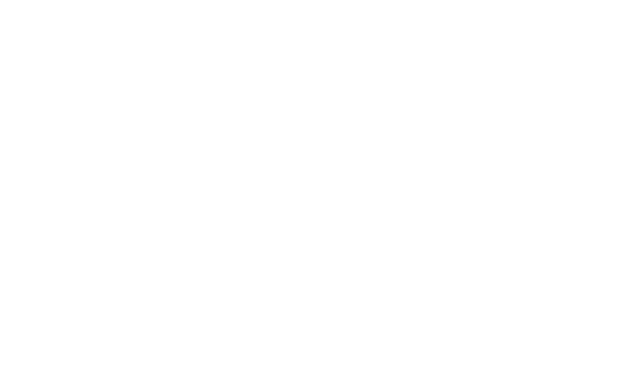
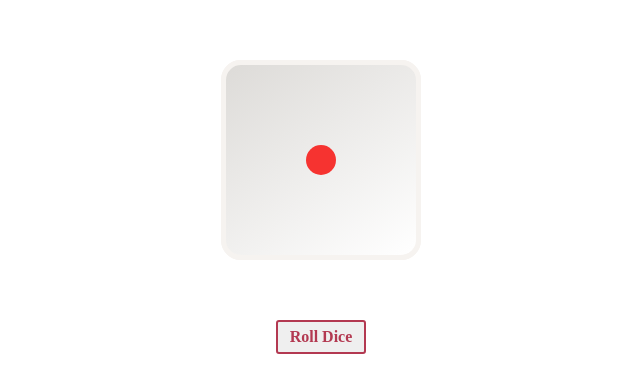
Before and after one commit to sameeraswal/Suzuki_Arena-1, a React (Create React App) app: page /dice in a window 1280 px wide. Before the commit this address had no page. Shown: the top 392 px of the page, without its empty margins (319-959 px from the left). Built offline with nearby package versions, Linux system fonts and the light colour scheme.

Commit message:
2 commit

```diff
--- a/src/App.js
+++ b/src/App.js
@@ -7,6 +7,7 @@
 import FirstMile from "./Components/FirstMile";
 import Guildeline from "./Components/Guildeline";
 import Randomizer from "./Components/Randomizer";
+import Dice from "./Components/Dice";
 
 const App = () => {
   return (
@@ -19,6 +20,8 @@
           <Route path="/firstmile" element={<FirstMile/>}></Route>
           <Route path="/guildeline" element={<Guildeline/>}></Route>
           <Route path="/randomizer" element={<Randomizer/>}></Route>
+          <Route path="/dice" element={<Dice/>}></Route>
+
 
         </Routes>
       </div>
--- a/src/Components/Dice.jsx
+++ b/src/Components/Dice.jsx
@@ -1,9 +1,71 @@
-import React from 'react'
+import React from "react";
 
 const Dice = () => {
+  const dice = document.querySelector(".dice");
+  const randomDice = () => {
+    const random = Math.floor(Math.random() * 10);
+
+    if (random >= 1 && random <= 6) {
+      rollDice(random);
+    } else {
+      randomDice();
+    }
+  };
+
+  const rollDice = (random) => {
+    dice.style.animation = "rolling 4s";
+
+    setTimeout(() => {
+      switch (random) {
+        case 1:
+          dice.style.transform = "rotateX(0deg) rotateY(0deg)";
+          break;
+
+        case 6:
+          dice.style.transform = "rotateX(180deg) rotateY(0deg)";
+          break;
+
+        case 2:
+          dice.style.transform = "rotateX(-90deg) rotateY(0deg)";
+          break;
+
+        case 5:
+          dice.style.transform = "rotateX(90deg) rotateY(0deg)";
+          break;
+
+        case 3:
+          dice.style.transform = "rotateX(0deg) rotateY(90deg)";
+          break;
+
+        case 4:
+          dice.style.transform = "rotateX(0deg) rotateY(-90deg)";
+          break;
+
+        default:
+          break;
+      }
+
+      dice.style.animation = "none";
+    }, 4050);
+  };
   return (
-    <div>Dice</div>
-  )
-}
+    <div>
+      <div className="container1">
+        <div className="dice">
+          <div className="face front"></div>
+          <div className="face back"></div>
+          <div className="face top"></div>
+          <div className="face bottom"></div>
+          <div className="face right"></div>
+          <div className="face left"></div>
+        </div>
 
-export default Dice
+        <button className="roll" onClick={randomDice}>
+          Roll Dice
+        </button>
+      </div>
+    </div>
+  );
+};
+
+export default Dice;
--- a/src/index.css
+++ b/src/index.css
@@ -119,3 +119,153 @@
   justify-content: space-evenly;
   margin-top: 200px;
 }
+
+
+
+.container1 {
+    display: grid;
+    place-items: center;
+    width: 100%;
+    padding: 60px 0 40px;
+    border-radius: 30px;
+
+}
+
+/*
+    Dice Styles
+*/
+
+.dice {
+    position: relative;
+    width: 200px;
+    height: 200px;
+    transform-style: preserve-3d;
+    transition: 1s ease;
+
+}
+
+@keyframes rolling {
+    50% {
+        transform: rotateX(455deg) rotateY(455deg);
+    }
+}
+
+.face {
+    position: absolute;
+    width: 100%;
+    height: 100%;
+    border-radius: 20px;
+    border: 5px solid #f6f3f0;
+    transform-style: preserve-3d;
+    background: linear-gradient(
+        145deg, #dddbd8, #fff
+    );
+
+}
+
+.face::before {
+    position: absolute;
+    content: '';
+    width: 100%;
+    height: 100%;
+    border-radius: 20px;
+    background: #f6f3f0;
+    transform: translateZ(-1px);
+}
+
+.face::after {
+    position: absolute;
+    content: '';
+    top: 50%;
+    left: 50%;
+    width: 18px;
+    height: 18px;
+    border-radius: 50%;
+    background: #131210;
+}
+
+.front {
+    transform: translateZ(50px);
+}
+
+.back {
+    transform: rotateX(180deg) translateZ(50px);
+}
+
+.top {
+    transform: rotateX(90deg) translateZ(50px);
+}
+
+.bottom {
+    transform: rotateX(-90deg) translateZ(50px);
+}
+
+.right {
+    transform: rotateY(90deg) translateZ(50px);
+}
+
+.left {
+    transform: rotateY(-90deg) translateZ(50px);
+}
+
+.front::after {
+    width: 30px;
+    height: 30px;
+    background: #f63330;
+    margin: -15px 0 0 -15px;
+}
+
+.back::after {
+    margin: -35px 0 0 -30px;
+    box-shadow: 40px 0,
+                0 25px,
+                40px 25px,
+                0 50px,
+                40px 50px;
+}
+
+.top::after {
+    margin: -30px 0 0 -30px;
+    box-shadow: 40px 40px;
+}
+
+.bottom::after {
+    margin: -36px 0 0 -36px;
+    box-shadow: 26px 26px,
+                52px 52px,
+                52px 0,
+                0 52px;
+}
+
+.right::after {
+    margin: -30px 0 0 -30px;
+    box-shadow: 40px 0,
+    0 40px,
+    40px 40px;
+}
+
+.left::after {
+    margin: -35px 0 0 -35px;
+    box-shadow: 25px 25px,
+                50px 50px;
+}
+
+/*
+    Roll Button styles
+*/
+
+.roll {
+    cursor: pointer;
+    color: #b33951;
+    margin-top: 60px;
+    padding: 6px 12px;
+    border-radius: 3px;
+    font: 700 16px 'Montserrat';
+    border: 2px solid #b33951;
+    transition: .4s;
+}
+
+.roll:hover {
+    color: #fff;
+    background: #b33951;
+}
```
